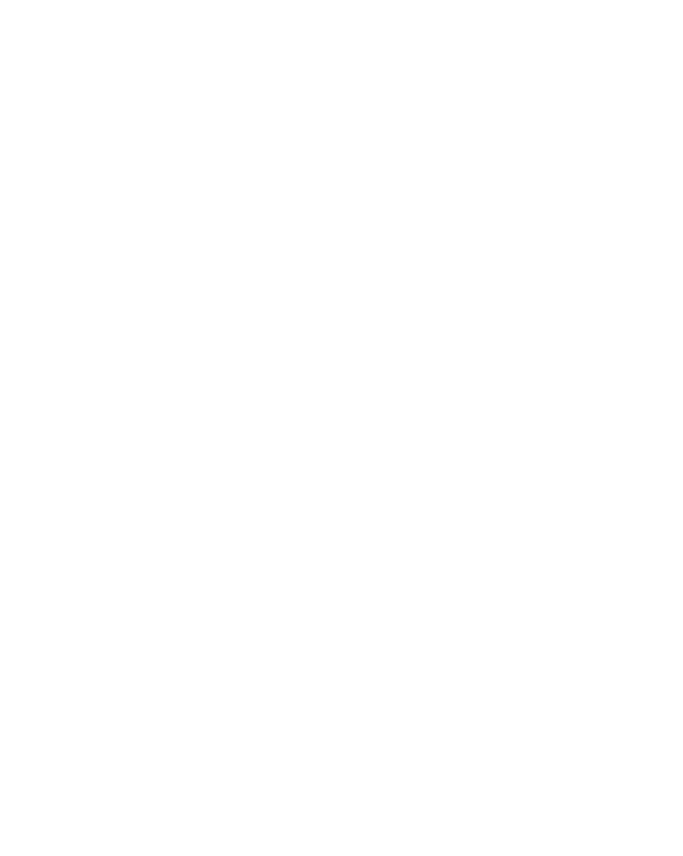
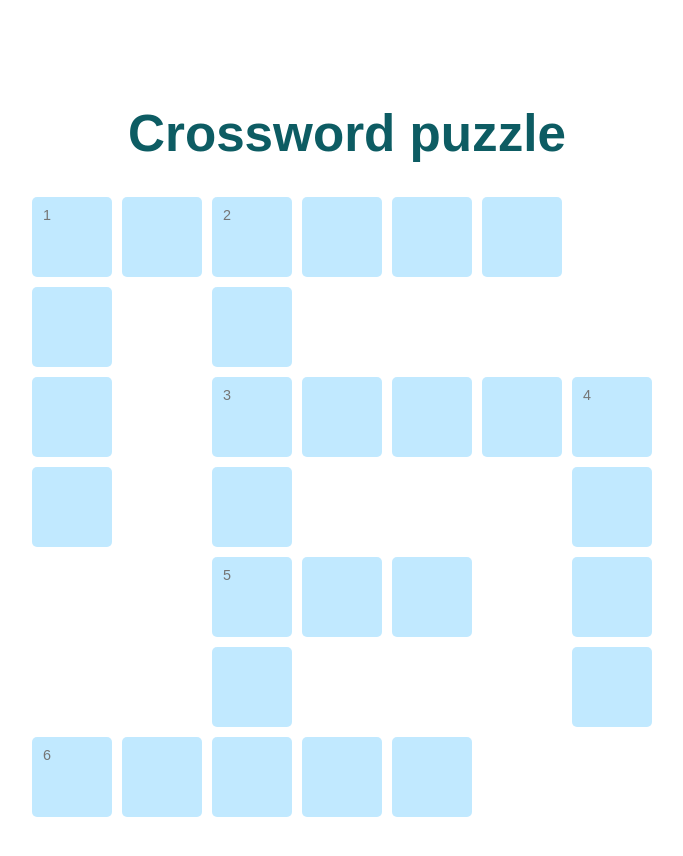
Before and after one commit to sinissto/crossword_puzzle, a React (Vite) app: page / in a window 1280 px wide. Shown: the top 856 px of the page, without its empty margins (293-976 px from the left). Before the commit the page ends 800 px from the top, so only its background shows below. Built offline with nearby package versions, Linux system fonts and the light colour scheme.

Commit message:
Crossword grid displayed

```diff
--- a/src/App.css
+++ b/src/App.css
@@ -24,6 +24,7 @@
   height: 40px;
   font-size: x-large;
   color: #000;
+  margin-right: 10px;
 }
 
 .correctBox {
@@ -72,5 +73,15 @@
   text-align: center;
 }
 
-/* Create your grid stlying here.
+/* Create your grid styling here.
 You can use the styling above for help. */
+
+.GridContainer {
+  display: grid;
+  grid-template-columns: repeat(7, 1fr);
+}
+
+.GridChild {
+  width: 90px;
+  height: 90px;
+}
--- a/src/App.jsx
+++ b/src/App.jsx
@@ -4,9 +4,44 @@
 
 function App() {
   const { handleOutput, wordGrid, createGrid } = Crossword();
-  // console.log(createGrid());
 
-  return <div className="App"></div>;
+  return (
+    <div className="App">
+      <header>
+        <h1 className={"Title"}>Crossword puzzle</h1>
+      </header>
+      <div className="GridContainer">
+        {wordGrid.map((box, index) => (
+          <div className={"GridChild"} key={index}>
+            {box.char === "." ? (
+              <p></p>
+            ) : (
+              <div>
+                {box.status === "C" ? (
+                  <input
+                    className={".correctBox"}
+                    maxLength={1}
+                    type={"text"}
+                    value={box.char}
+                    onChange={(event) => handleOutput(event, index)}
+                  />
+                ) : (
+                  <input
+                    className={"inputBox"}
+                    maxLength={1}
+                    type={"text"}
+                    value={box.char}
+                    placeholder={box.label}
+                    onChange={(event) => handleOutput(event, index)}
+                  />
+                )}
+              </div>
+            )}
+          </div>
+        ))}
+      </div>
+    </div>
+  );
 }
 
 export default App;
```
